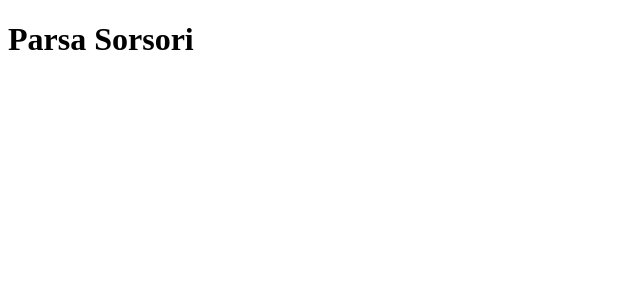
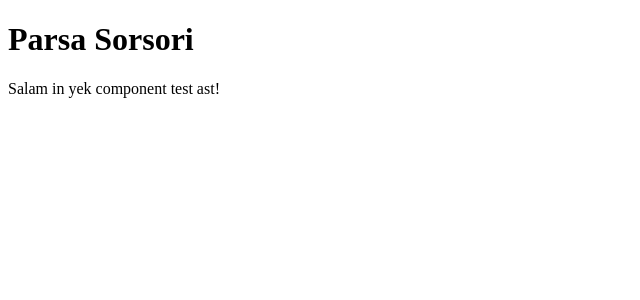
Before and after one commit to gwparsa/React, a React (Vite) app in the folder react-project/: page / in a window 1280 px wide. Shown: the top 300 px of the page, without its empty margins (0-640 px from the left). Built offline with nearby package versions, Linux system fonts and the light colour scheme.

Commit message:
docs: added component usage

```diff
--- a/react-project/src/App.jsx
+++ b/react-project/src/App.jsx
@@ -1,7 +1,10 @@
+import Test from "./Test.jsx"
+
 function App() {
   return (
     <div>
       <h1>Parsa Sorsori</h1>
+      <Test/>
     </div>
   )
 }
--- /dev/null
+++ b/react-project/src/Test.jsx
@@ -0,0 +1,9 @@
+function Test() {
+    return(
+        <div>
+            <p>Salam in yek component test ast!</p>
+        </div>
+    );
+}
+
+export default Test
```
Also changed, not shown: 1 other file (tests, documents, lock files or other folders).
